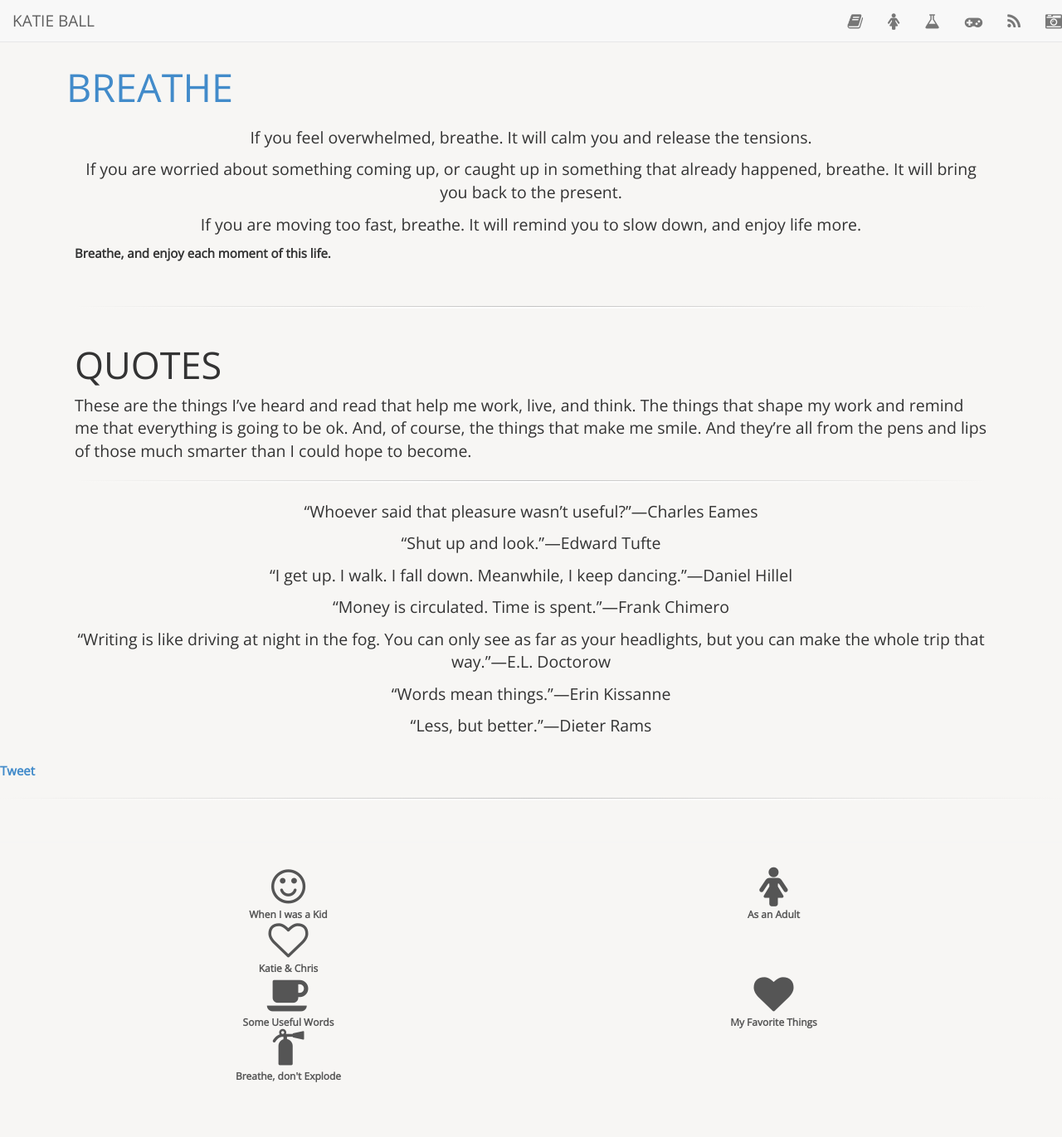
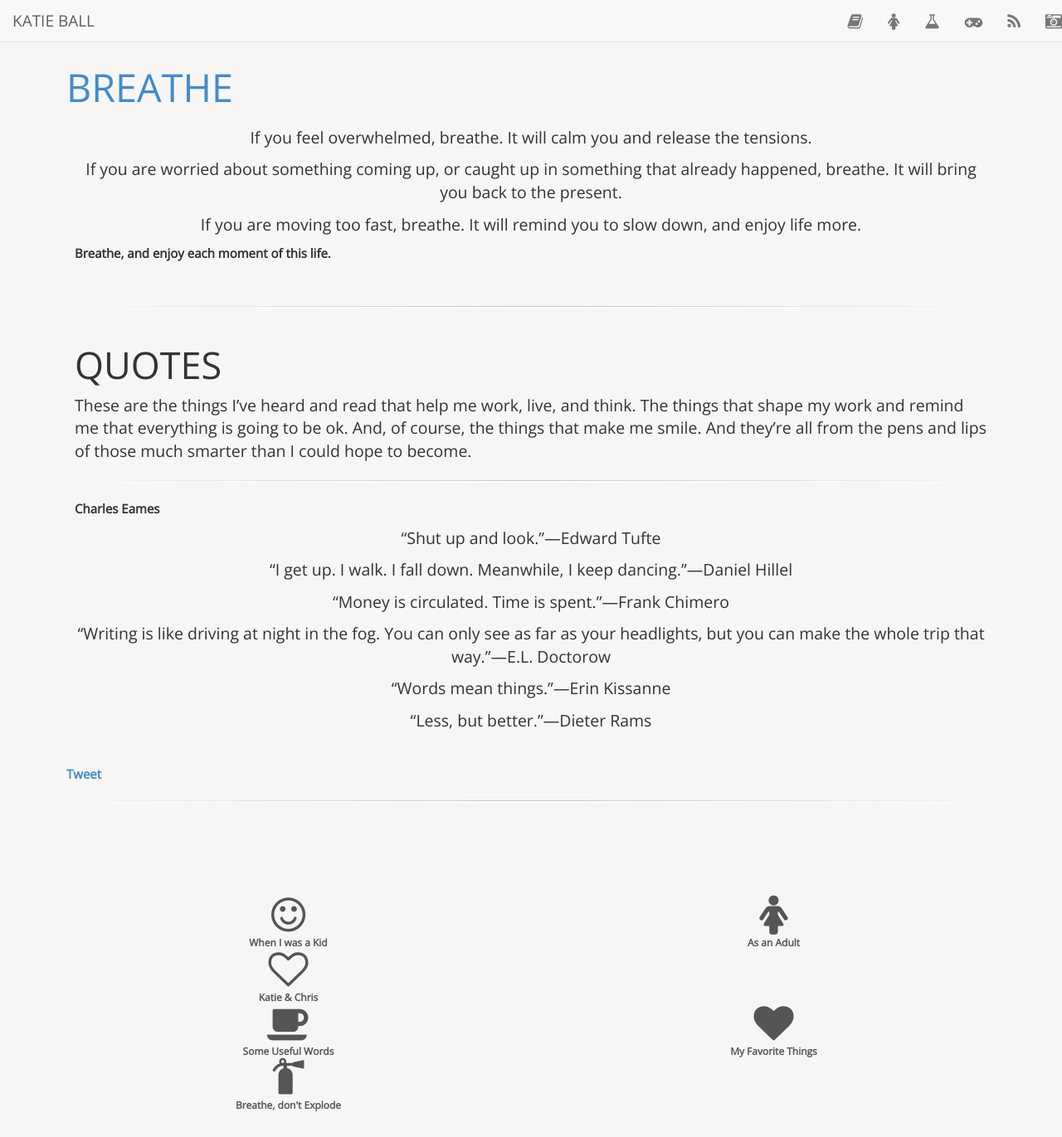
Before and after one commit to roachhd/roachhd.github.io, a Jekyll site: the page built from breathe/index.html, in a window 1280 px wide and 1371 px high. Shown: the whole window at 83% size. Built offline with Jekyll 4.4.1, drawn with Linux system fonts in a browser that asks for light colours; nearby versions of some CDN libraries; Markdown is read by kramdown in place of the engine named in the settings; comment, search, counter and statistics services are not loaded.

Commit message:
Update index.html

```diff
--- a/breathe/index.html
+++ b/breathe/index.html
@@ -23,7 +23,7 @@
 <p style="text-align:left;">These are the things I’ve heard and read that help me work, live, and think. The things that shape my work and remind me that everything is going to be ok. And, of course, the things that make me smile. And they’re all from the pens and lips of those much smarter than I could hope to become.</p>
 
 <hr />
-
+<div style="text-align:left;>
 <p>“Whoever said that pleasure wasn’t useful?”—<span class="caps">Charles Eames</span></p>
 
 <p>“Shut up and look.”—<span class="caps">Edward Tufte</span></p>
```
